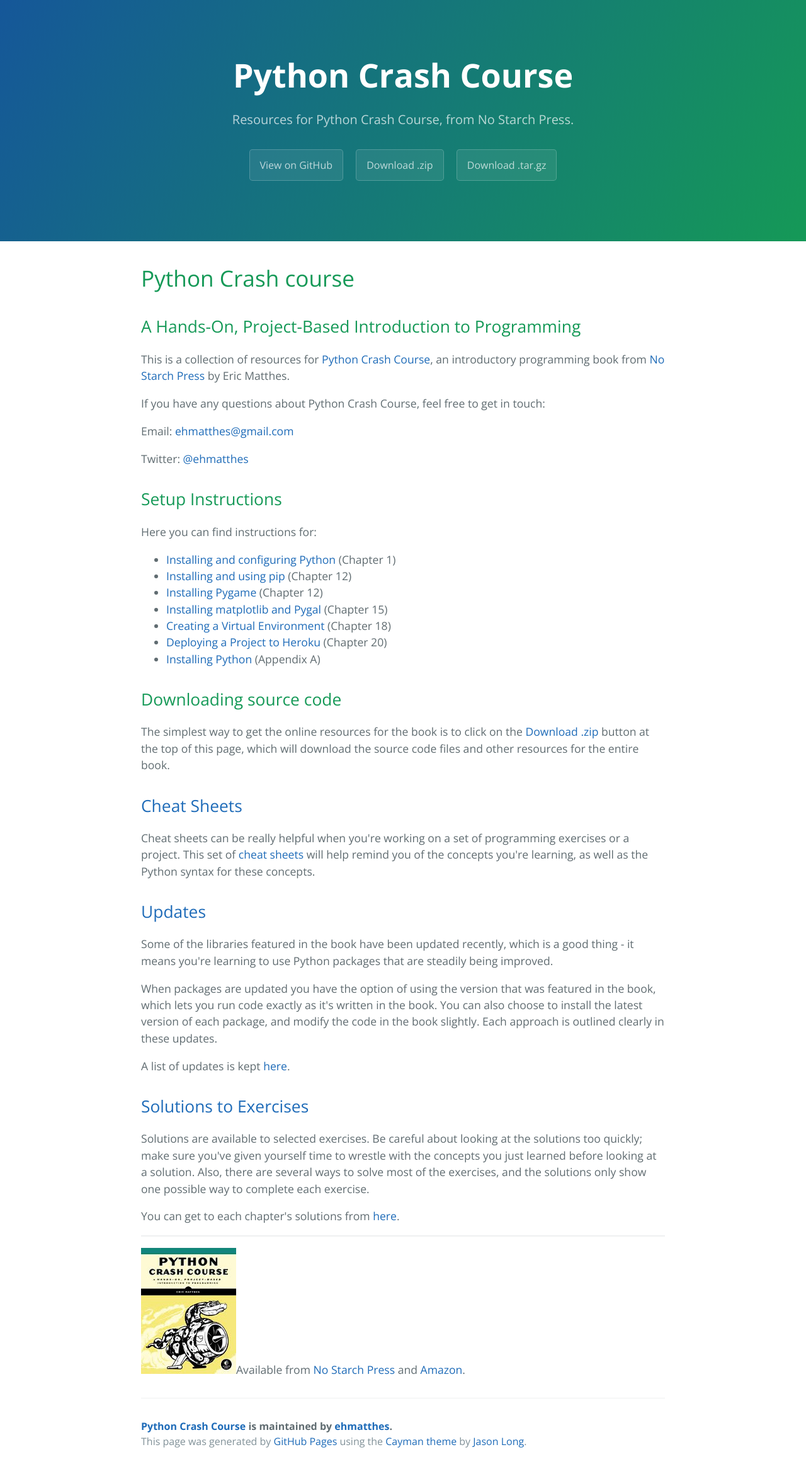
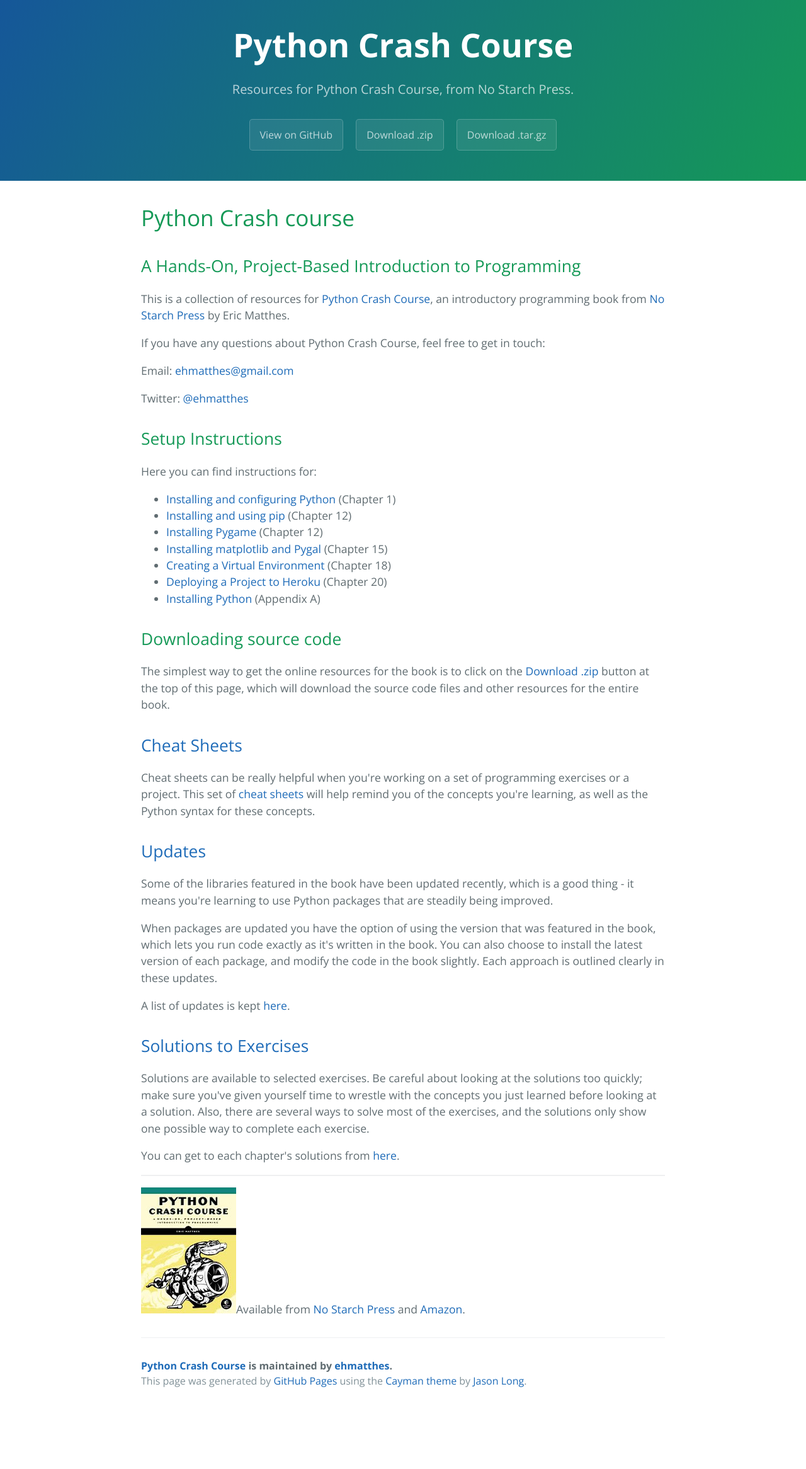
Before and after one commit to ehmatthes/pcc, a Jekyll site: the page built from index.html, in a window 1280 px wide. Shown: the whole page at 63% size. Built offline with Jekyll 4.4.1, drawn with Linux system fonts in a browser that asks for light colours; after the commit the page ends 2236 px from its top, so only the background shows below that.

Commit message:
Smaller padding on home page.

```diff
--- a/_layouts/home_page.html
+++ b/_layouts/home_page.html
@@ -22,7 +22,7 @@
 	</script>
   </head>
   <body>
-    <section class="page-header">
+    <section class="page-header page-header-home">
       <h1 class="project-name">Python Crash Course</h1>
       <h2 class="project-tagline">Resources for <a href="http://nostarchpress.com/pythoncrashcourse" class="link-no-style">Python Crash Course</a>, from <a href="http://nostarchpress.com" class="link-no-style">No Starch Press</a>.</h2>
       <a href="https://github.com/ehmatthes/pcc" class="btn">View on GitHub</a>
--- a/stylesheets/my_styles.css
+++ b/stylesheets/my_styles.css
@@ -14,3 +14,7 @@
 @media screen and (max-width: 42em) {
   .page-header-subpages {
     padding: 0.2rem 0.1rem; } }
+
+.page-header-home {
+    padding: 2rem 6rem;
+}
```
